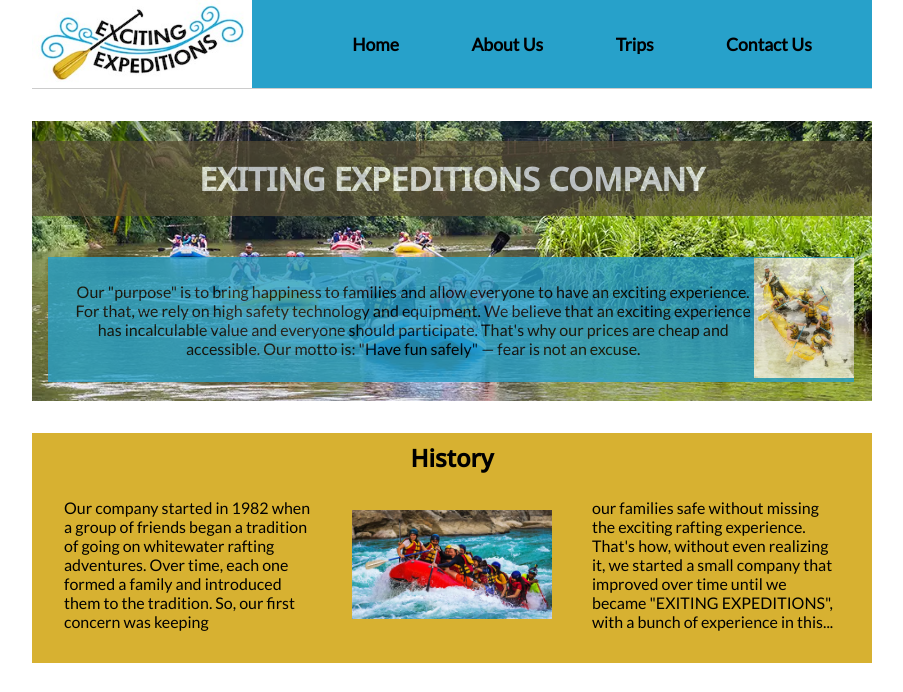
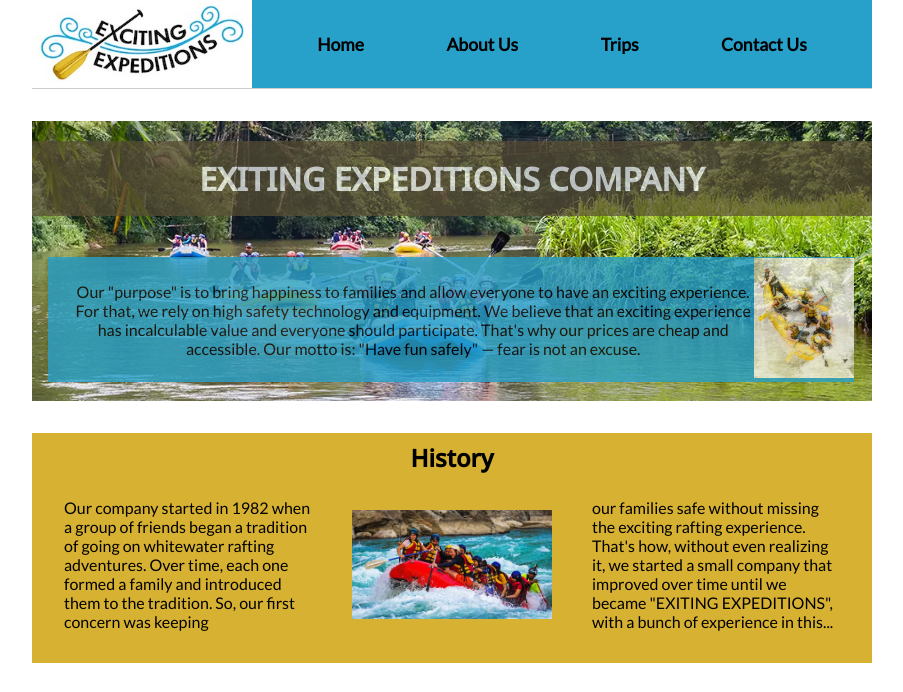
Before and after one commit to ijofre02/wdd130, a plain HTML site: page wwr/about.html in a window 1280 px wide. Shown: the top 692 px of the page, without its empty margins (188-1091 px from the left). Drawn offline with Linux system fonts and the light colour scheme.

Commit message:
grid auto  1f header

```diff
--- a/wwr/styles/rafting.css
+++ b/wwr/styles/rafting.css
@@ -18,7 +18,7 @@ header{
     background-color: var(--primary-color);
     color: var(--secondary-color);
     display: grid;
-    grid-template-columns: 260px 1fr;
+    grid-template-columns: auto 1fr;
     align-items: center;
     border-bottom: 1px solid #ccc;
 }
```
